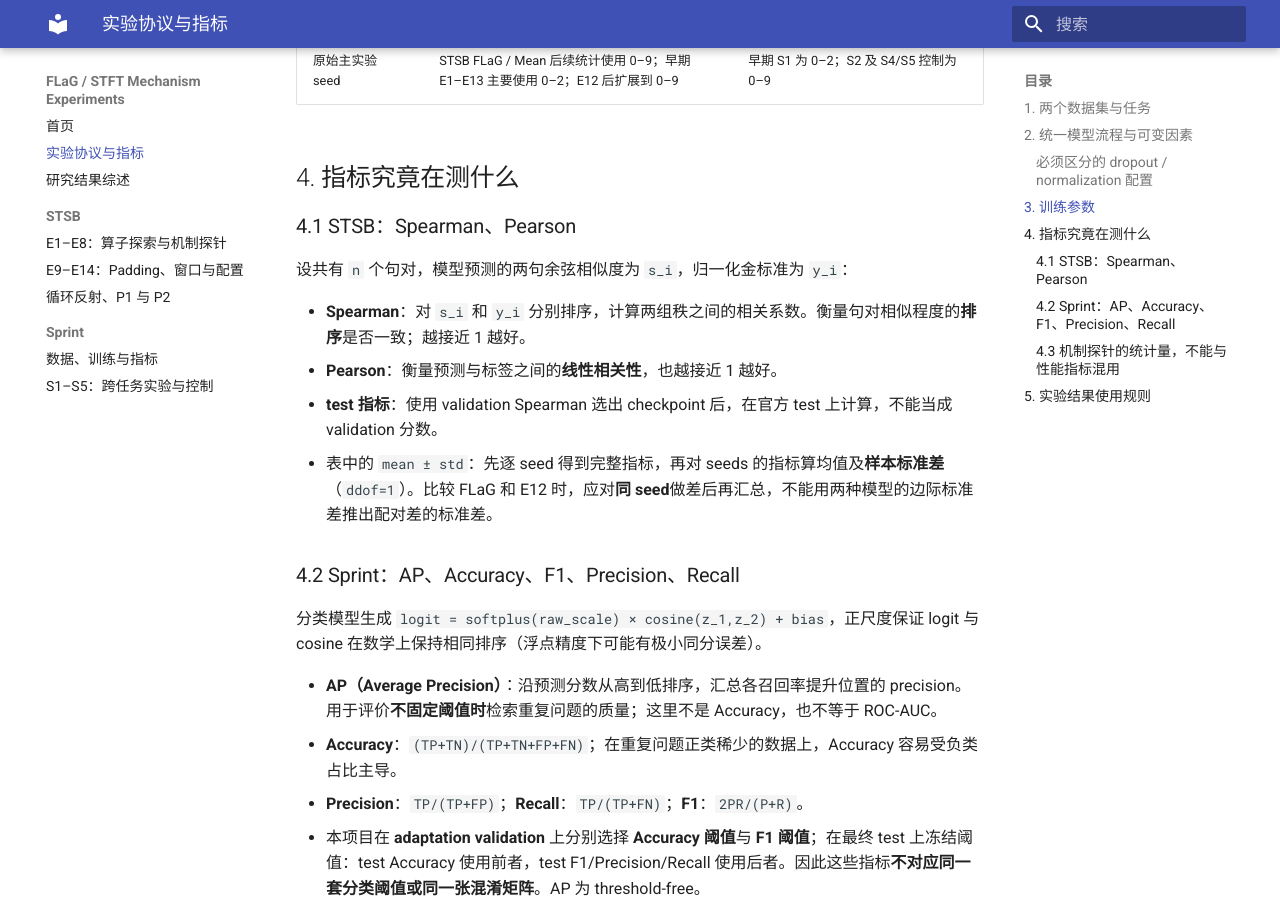
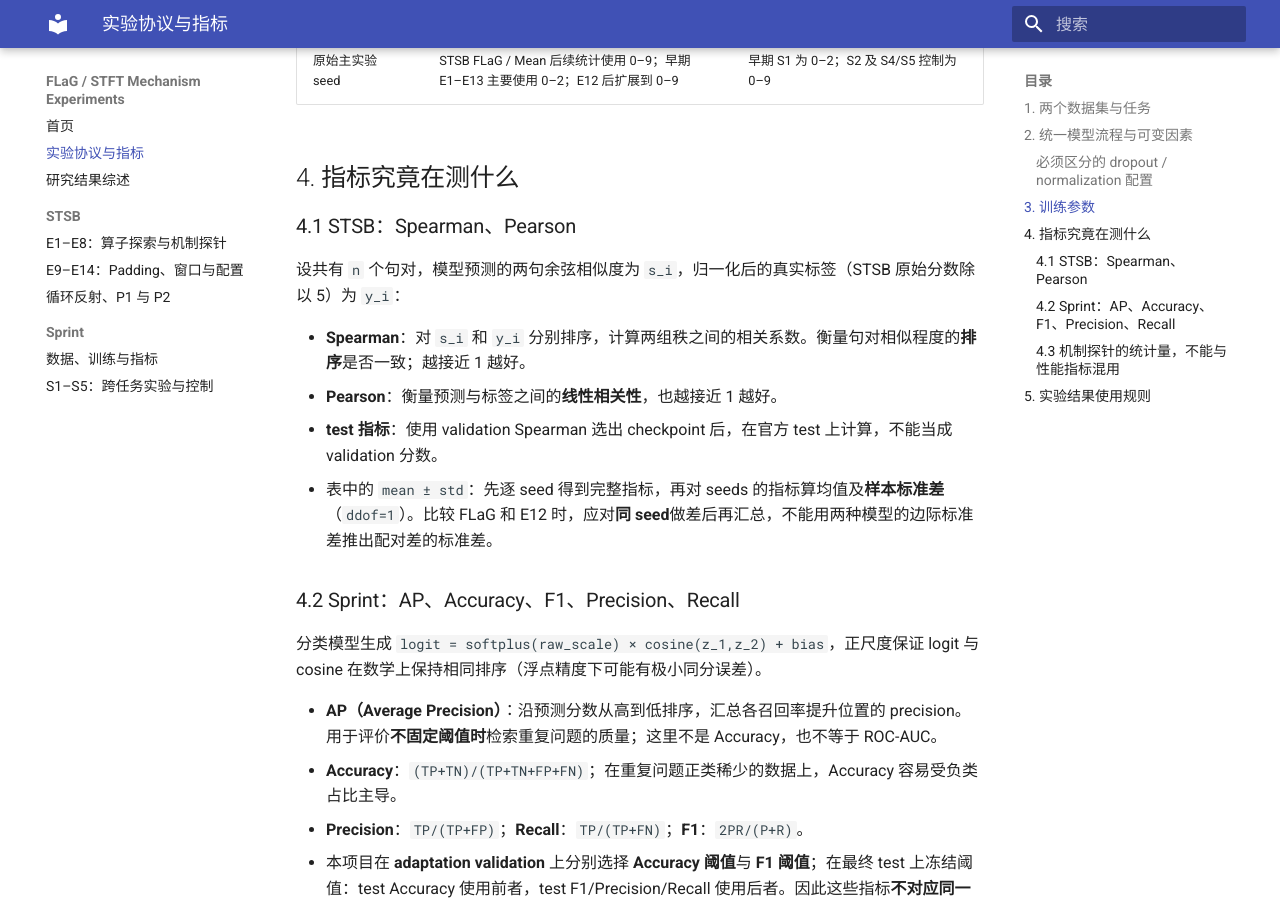
Before and after one commit to lumoswwr/FLaG-STFT-Notes, an MkDocs documentation site: the page built from docs/methods.md, in a window 1280 px wide and 900 px high, scrolled down 2491 px. Built offline with MkDocs 1.6.1 and Material for MkDocs 9.7.7, drawn with Linux system fonts in a browser that asks for light colours.

Commit message:
clarify normalized STSB target wording

```diff
--- a/docs/methods.md
+++ b/docs/methods.md
@@ -65,7 +65,7 @@
 
 ### 4.1 STSB：Spearman、Pearson
 
-设共有 `n` 个句对，模型预测的两句余弦相似度为 `s_i`，归一化金标准为 `y_i`：
+设共有 `n` 个句对，模型预测的两句余弦相似度为 `s_i`，归一化后的真实标签（STSB 原始分数除以 5）为 `y_i`：
 
 - **Spearman**：对 `s_i` 和 `y_i` 分别排序，计算两组秩之间的相关系数。衡量句对相似程度的**排序**是否一致；越接近 1 越好。
 - **Pearson**：衡量预测与标签之间的**线性相关性**，也越接近 1 越好。
```
